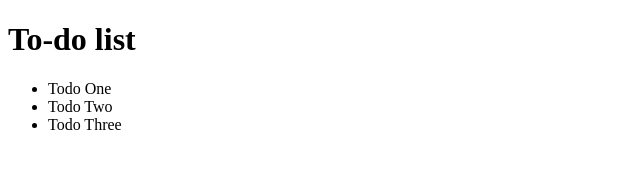
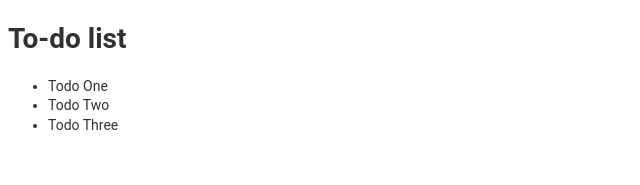
Before and after one commit to imkarin/angular-todolist, an Angular app: page / in a window 1280 px wide. Shown: the top 185 px of the page, without its empty margins (0-640 px from the left). Built offline with nearby package versions, Linux system fonts and the light colour scheme.

Commit message:
Global styling

```diff
--- a/src/styles.scss
+++ b/src/styles.scss
@@ -1 +1,21 @@
-/* You can add global styles to this file, and also import other style files */
+// Variables
+$font-color: #313131;
+$link-color: #6c9fff;
+
+// Global styling
+body {
+    font-family: 'Roboto', Arial, Helvetica, sans-serif;
+    font-size: 14px;
+    line-height: 1.4;
+    font-weight: 400;
+    color: $font-color;
+}
+
+a, a:active, a:visited {
+    color: $link-color;
+    transition: .3s;
+
+    &:hover {
+        color: lighten($link-color, 10%);
+    }
+}
```
